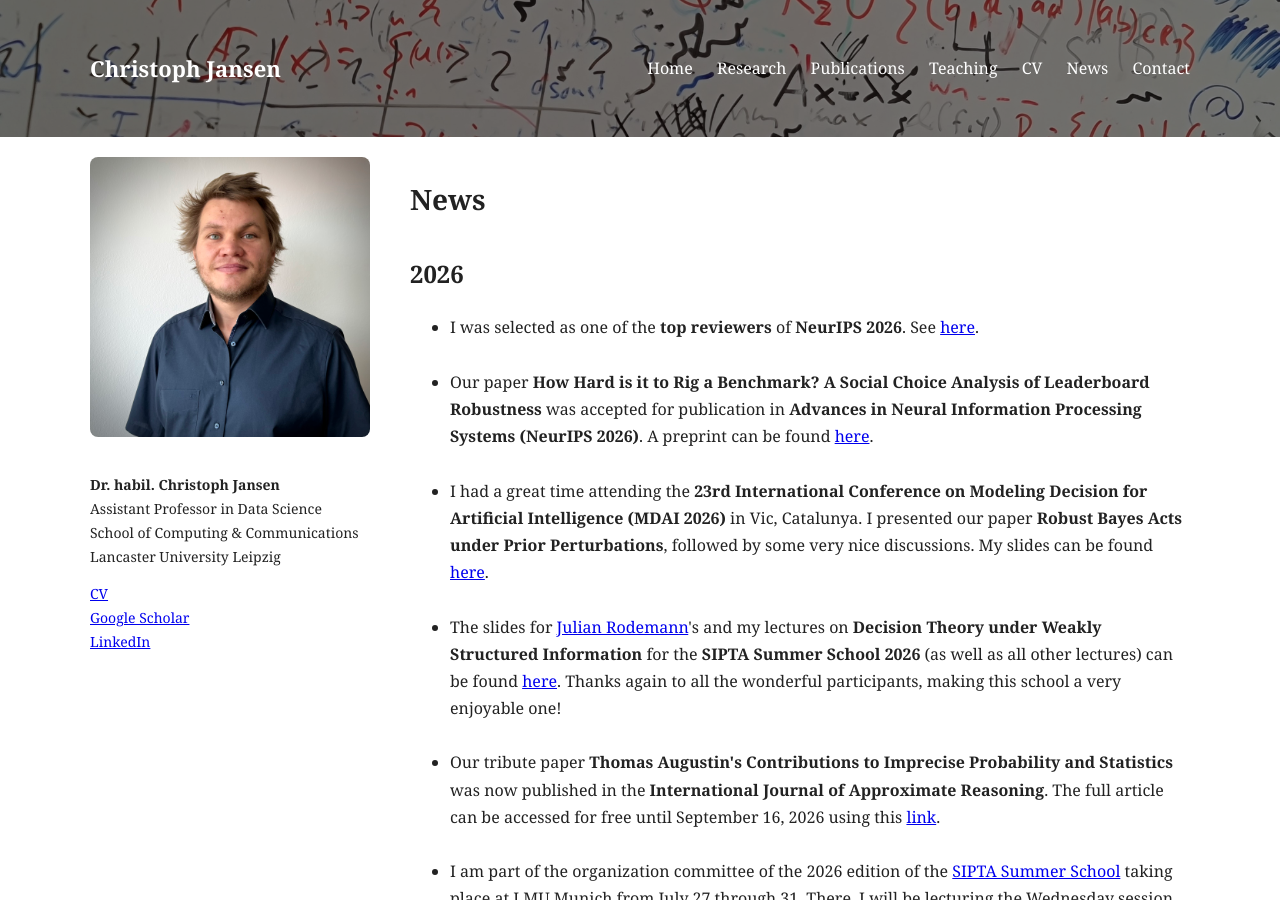
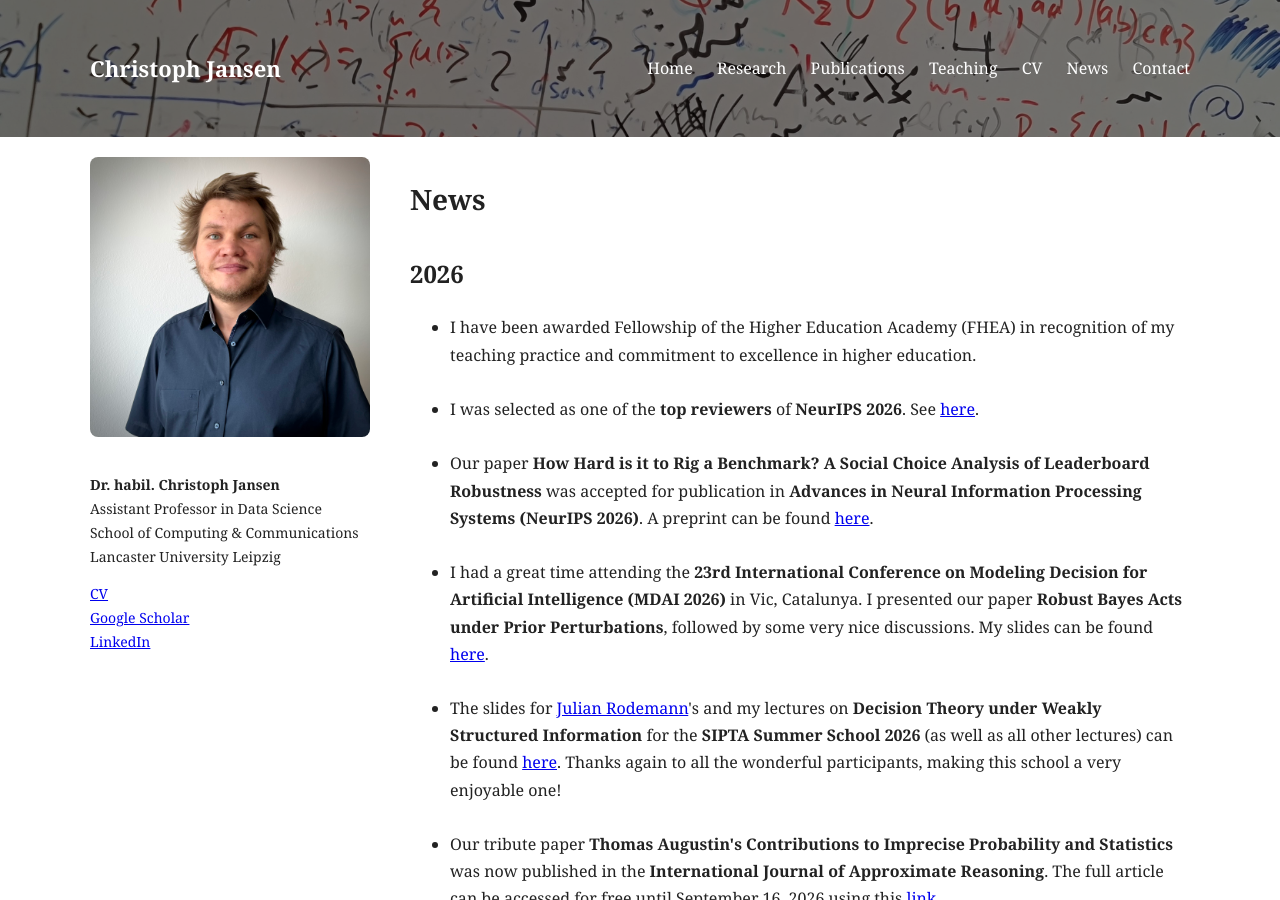
Before and after one commit to jansenc/jansenc.github.io, a Jekyll site: the page built from news/index.md, in a window 1280 px wide and 900 px high. Built offline with Jekyll 4.4.1, drawn with Linux system fonts in a browser that asks for light colours.

Commit message:
Update index.md

```diff
--- a/news/index.md
+++ b/news/index.md
@@ -8,6 +8,10 @@ permalink: /news/
 
 <h2>2026</h2>
 <ul>
+    <li>
+    I have been awarded Fellowship of the Higher Education Academy (FHEA) in recognition of my teaching practice and commitment to excellence in higher education.
+         </li>
+     <br>
     <li>
     I was selected as one of the <strong>top reviewers</strong> of <strong>NeurIPS 2026</strong>. See <a href="/assets/tmph55txifp.pdf">here</a>.
   </li>
```
